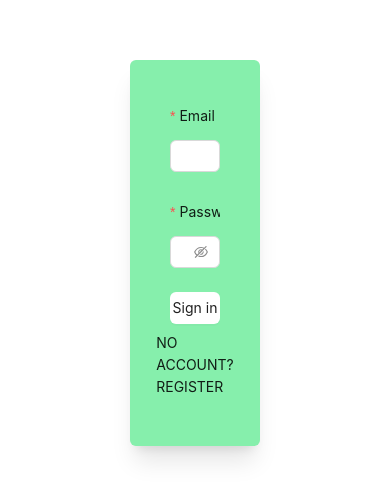
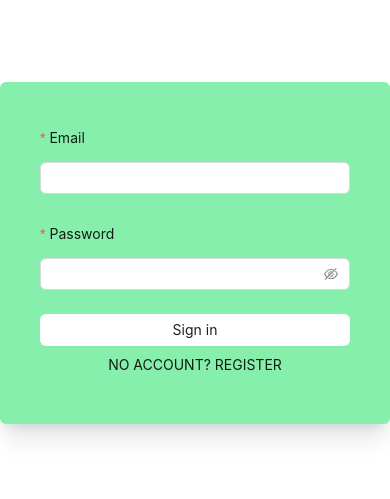
Before and after one commit to SidLD/teacher_tracker_front, a React (Create React App) app: page /login in a window 390 px wide. Shown: the part 169-668 px from the top of the page. Built offline with nearby package versions, Linux system fonts and the light colour scheme.

Commit message:
responsive login

```diff
--- a/package.json
+++ b/package.json
@@ -1,5 +1,6 @@
 {
-  "name": "web-app",
+  "name": "student_tracker",
+  "homepage": "https://ohspstudentracker-online.preview-domain.com/",
   "version": "0.1.0",
   "private": true,
   "dependencies": {
--- a/public/index.html
+++ b/public/index.html
@@ -2,7 +2,7 @@
 <html lang="en">
   <head>
     <meta charset="utf-8" />
-    <link rel="icon" href="%PUBLIC_URL%/favicon.ico" />
+    <link rel="icon" href="%PUBLIC_URL%/ohspTracker_v2.jpg" />
     <meta name="viewport" content="width=device-width, initial-scale=1" />
     <meta name="theme-color" content="#000000" />
     <meta
@@ -23,7 +23,7 @@
       work correctly both with client-side routing and a non-root public URL.
       Learn how to configure a non-root public URL by running `npm run build`.
     -->
-    <title>React App</title>
+    <title>OHSP Student Tracker v1</title>
   </head>
   <body>
     <noscript>You need to enable JavaScript to run this app.</noscript>
--- a/src/pages/Login/view.jsx
+++ b/src/pages/Login/view.jsx
@@ -10,7 +10,7 @@ const LoginView = () => {
         <div className='h-screen w-screen flex justify-center'>
             {contextHolder}
             <Form
-                className='w-1/3 m-auto shadow-xl rounded-md bg-green-300 p-10'
+                className=' m-auto shadow-xl rounded-md bg-green-300 p-10'
                 labelAlign="right"
                 initialValues={
                     {remember: true}
```
Also changed, not shown: public/ohspTracker_v2.jpg (added), 12 other files (tests, documents, lock files or other folders).
